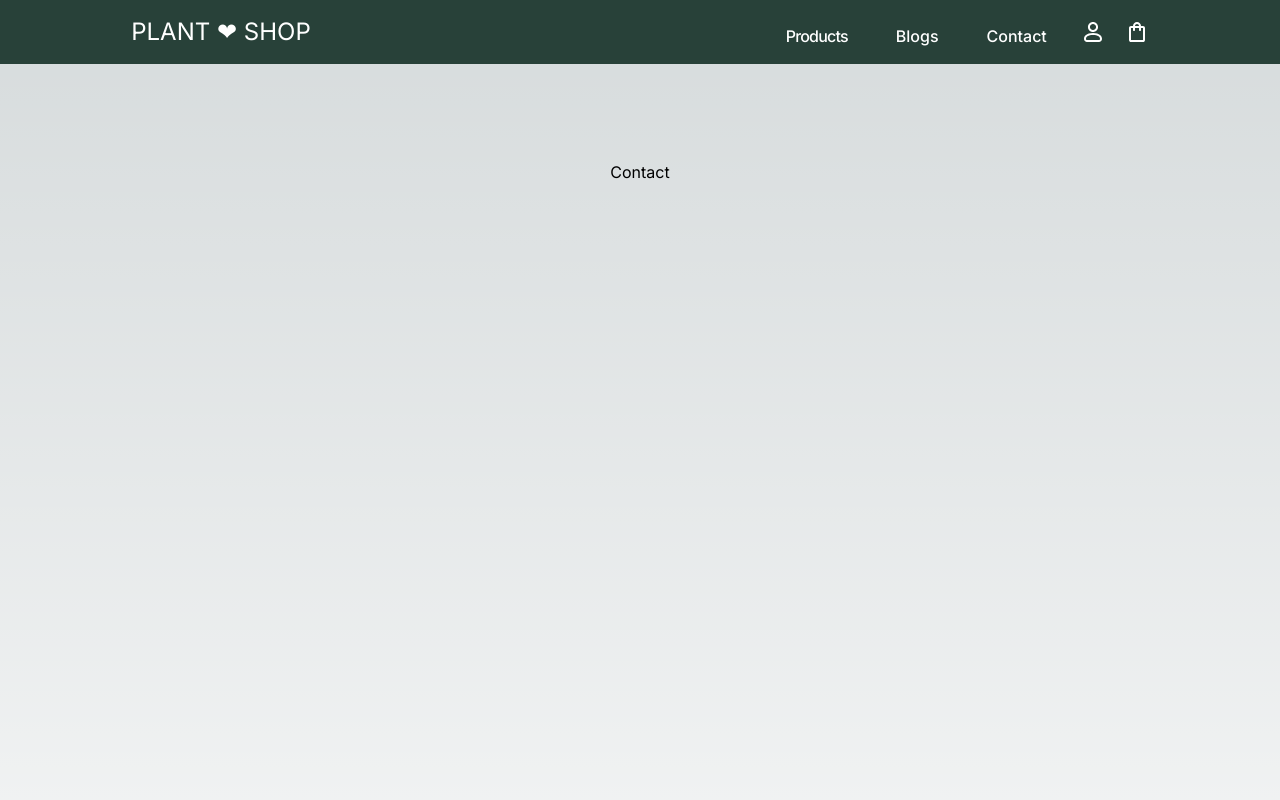
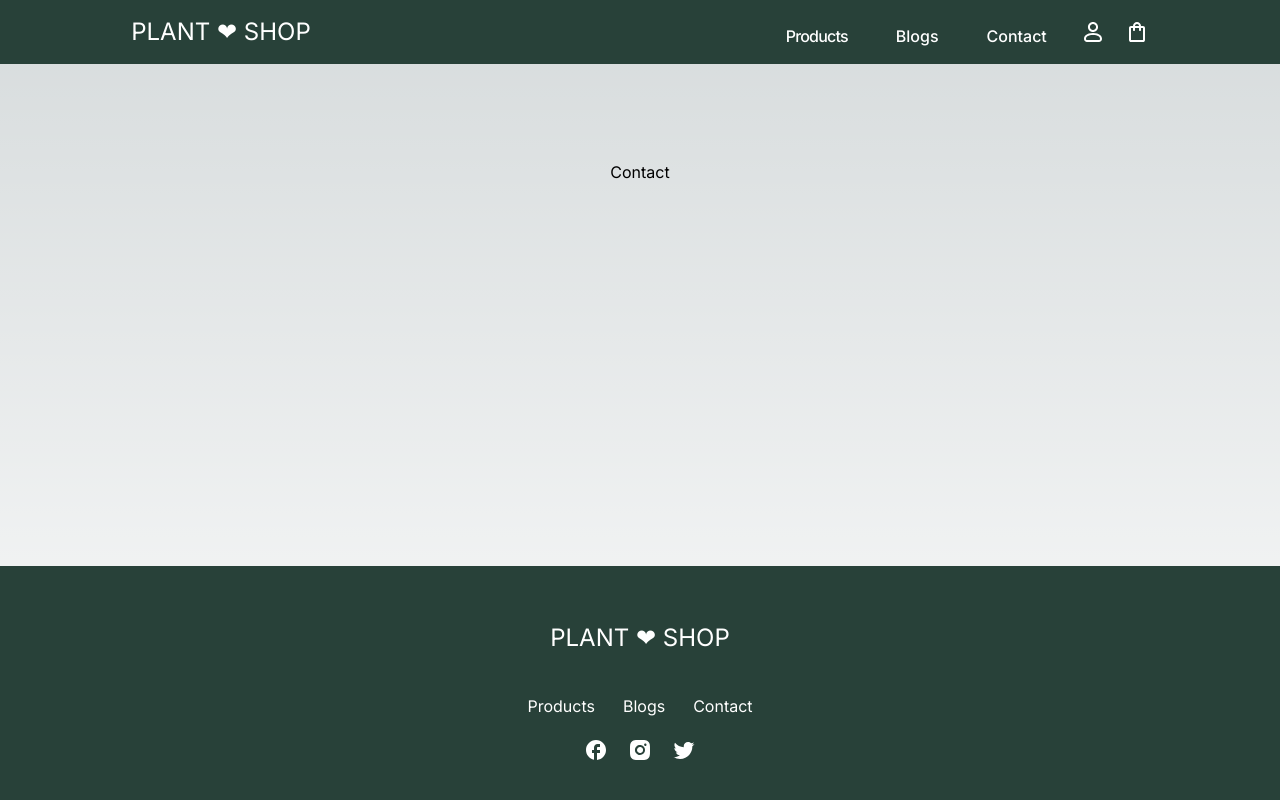
Before and after one commit to khanhnm222/next-13-plant-shop, a Next.js app: page /contact in a window 1280 px wide. Shown: the top 800 px of the page. Built offline with nearby package versions, Linux system fonts and the light colour scheme.

Commit message:
Refactor code

```diff
--- a/app/contact/page.tsx
+++ b/app/contact/page.tsx
@@ -1,12 +1,13 @@
-// import Header from '@/components/Header'
-import Navbar from '@/components/navigation/Navbar'
 import Image from 'next/image'
 
 export default function Contact() {
   return (
     <>
-      <main className="flex min-h-screen flex-col items-center justify-between p-24">
+      <main className="flex flex-col items-center justify-between p-24 min-h-[52.7vh]">
         Contact
+        <div className="px-6 self-start font-semibold">
+
+        </div>
       </main>
     </>
   )
--- a/app/products/page.tsx
+++ b/app/products/page.tsx
@@ -1,5 +1,4 @@
 'use client'
-import Navbar from '@/components/navigation/Navbar'
 import Pagination from '@/components/common/Pagination'
 import ProductTeaser from '@/components/product/ProductTeaser';
 import { useState } from 'react';
```
